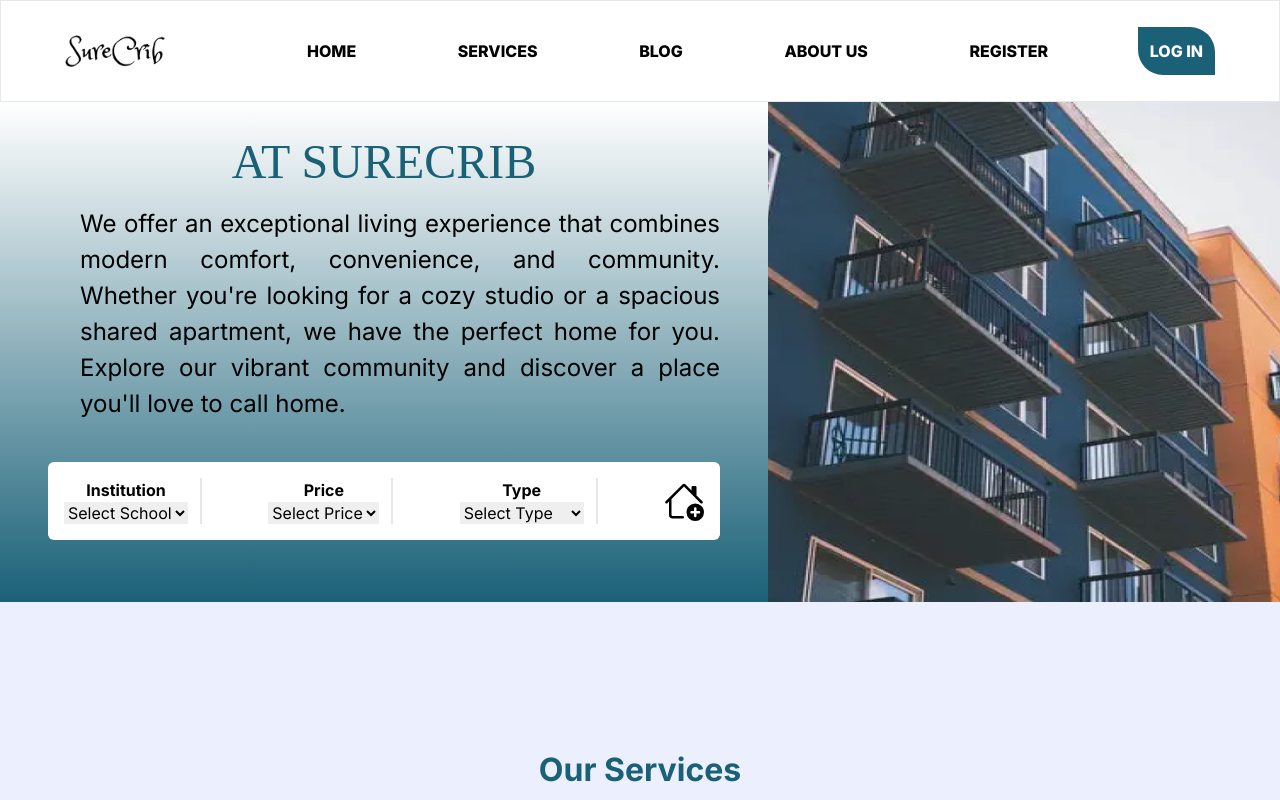
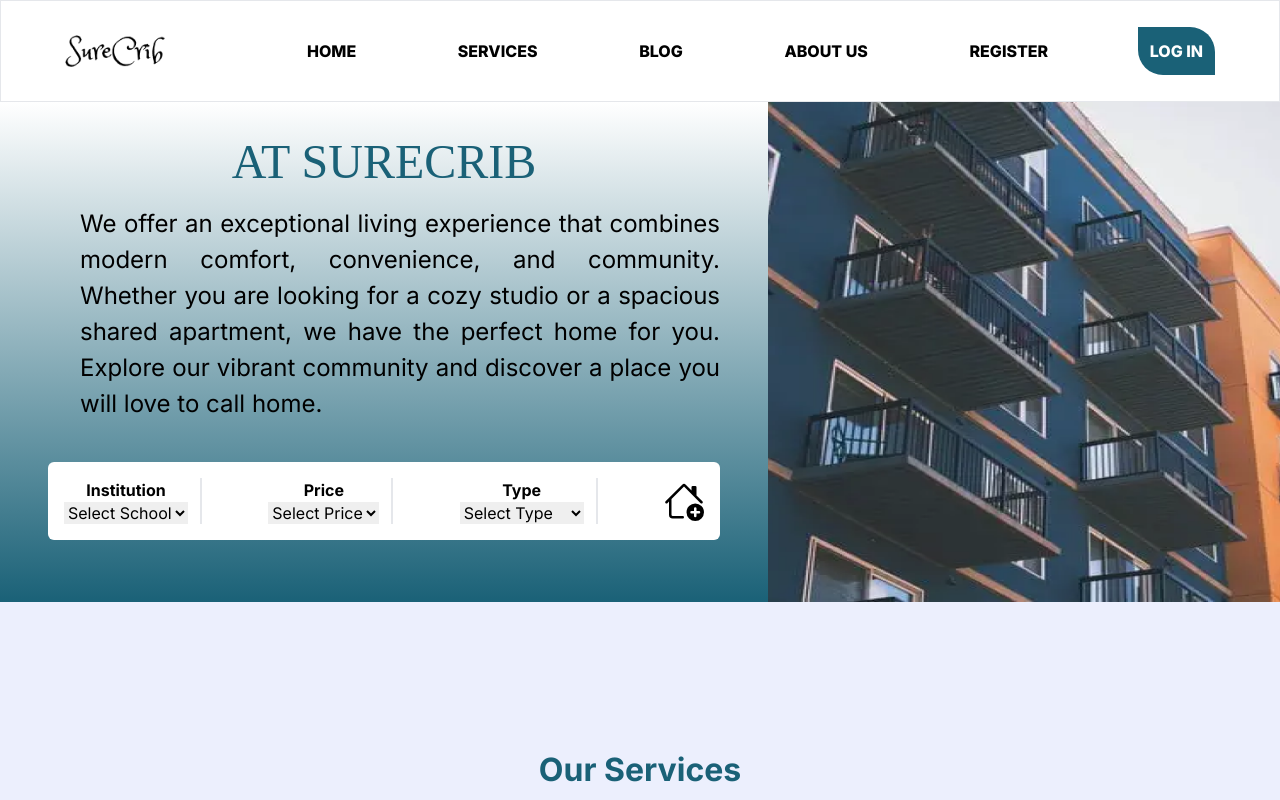
Before and after one commit to DataXphere/surecrib-frontend, a Next.js app: page / in a window 1280 px wide. Shown: the top 800 px of the page. Built offline with nearby package versions, Linux system fonts and the light colour scheme.

Commit message:
build error fix

```diff
--- a/src/app/globals.css
+++ b/src/app/globals.css
@@ -7,6 +7,8 @@
   --background-start-rgb: 214, 219, 220;
   --background-end-rgb: 255, 255, 255;
 }
+
+
 
 @media (prefers-color-scheme: dark) {
   :root {
--- a/src/components/HomeHero.js
+++ b/src/components/HomeHero.js
@@ -12,9 +12,9 @@ const HomeHero = () => {
           </h2>
           <p className="text-justify text-[1.5rem] w-[40rem] ml-14">
             We offer an exceptional living experience that combines modern
-            comfort, convenience, and community. Whether you're looking for a
+            comfort, convenience, and community. Whether you are looking for a
             cozy studio or a spacious shared apartment, we have the perfect home
-            for you. Explore our vibrant community and discover a place you'll
+            for you. Explore our vibrant community and discover a place you will
             love to call home.
           </p>
           <div className="flex bg-white p-4 mt-10 justify-between items-center w-[42rem] m-auto rounded-md">
```
